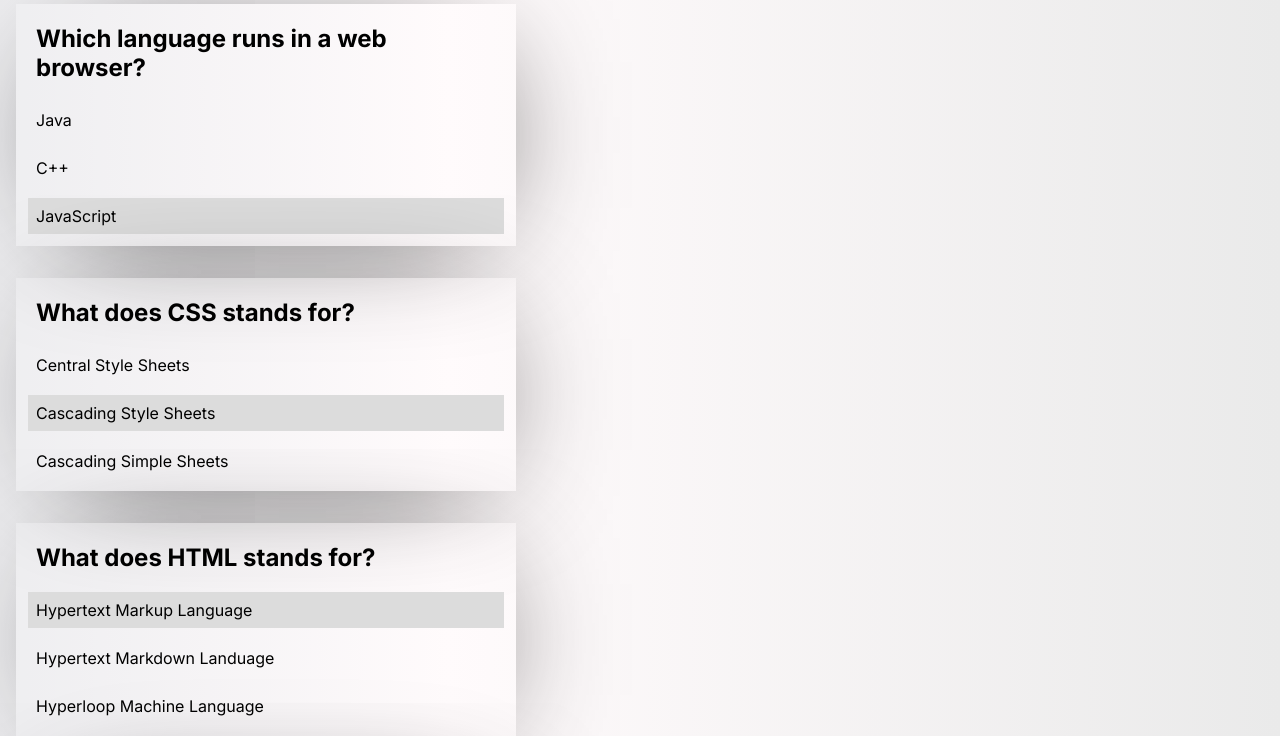
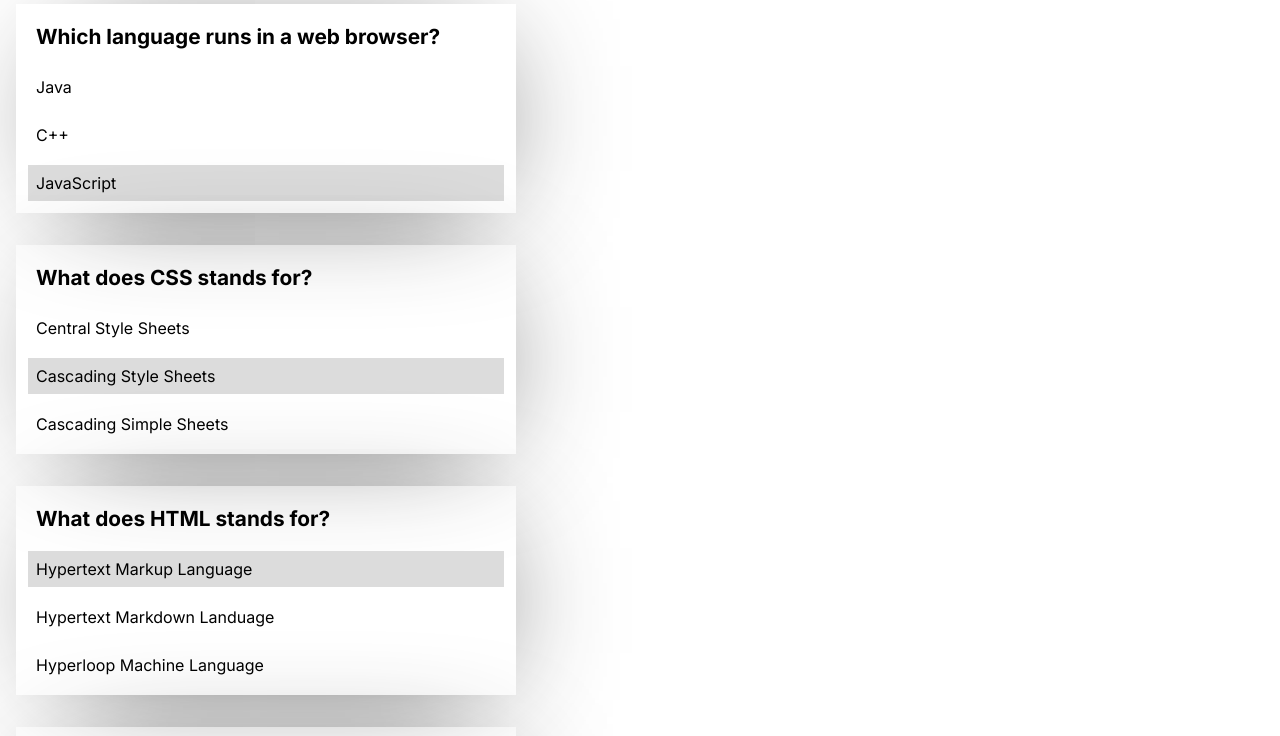
Before and after one commit to bismuthlabs/Q-and-A-app, a plain HTML site: page resources.html in a window 1280 px wide. Shown: the part 60-796 px from the top of the page. Drawn offline with Linux system fonts and the light colour scheme.

Commit message:
Update resources.css

```diff
--- a/styles/resources.css
+++ b/styles/resources.css
@@ -9,8 +9,8 @@
 
 body {
     font-family: 'Inter', sans-serif;
-    background: rgba(104, 104, 111, 0.403);
-    background: linear-gradient(90deg, rgba(2, 0, 36, 0.068) 0%, rgba(255, 46, 98, 0.018) 35%, rgba(234,234,234,1) 100%);
+/*     background: rgba(104, 104, 111, 0.403);
+    background: linear-gradient(90deg, rgba(2, 0, 36, 0.068) 0%, rgba(255, 46, 98, 0.018) 35%, rgba(234,234,234,1) 100%); */
 }
 
 header {
@@ -45,7 +45,7 @@ header {
 
 .question {
     font-weight: 700;
-    font-size: 1.5em;
+    font-size: 1.3em;
 }
 
 .correct {
```
